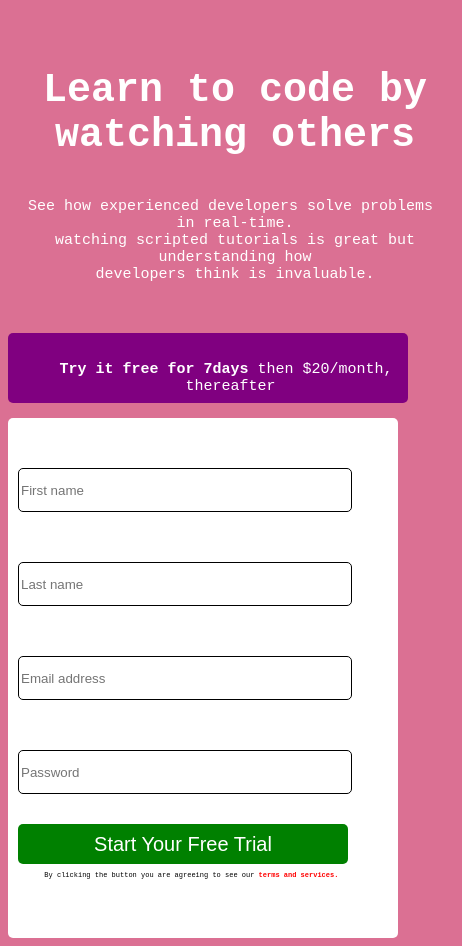
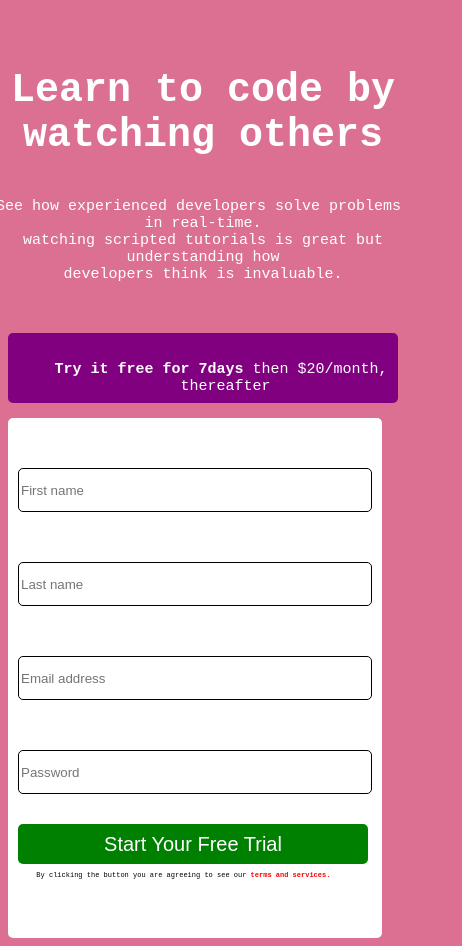
Before and after one commit to Adexzybee/Registration, a plain HTML site: page index.html in a window 390 px wide. Shown: the whole page, 462 px wide, since content can reach past the window. Drawn offline with Linux system fonts and the light colour scheme.

Commit message:
first commit

```diff
--- a/mystyle.css
+++ b/mystyle.css
@@ -73,7 +73,10 @@ input{
        background-color: palevioletred;
        display: flex;
        flex-direction: column;
-       align-items: flex-start;
+       align-items:center;
+       align-content:center;
+       height:100%;
+       width: 100%;
    }
 #text1 {
    width: fit-content;
@@ -86,12 +89,11 @@ color: white;
 #head1{
    font-size: 15px;
    height: 50px;
-   width: 400px;
+   width: 390px;
    background-color: purple;
    text-align: center;
    color: white;
    align-content: center;
-   margin-left:auto;
    padding-top: 20px;
    border-radius: 5px;
   }
@@ -104,7 +106,7 @@ display: flex;
 flex-direction: column;
 background-color: white;
 height: 500px;
-width: 370px;
+width:fit-content;
 border-radius: 5px;
 padding: 10px;
 padding-left: 10px;
@@ -117,7 +119,7 @@ input{
            border-radius: 5px;
         margin-bottom: 30px;
         height: 40px;
-        width: 300px;
+        width: 320px;
         margin-top:20px;
        padding-right: 30px;
            }
@@ -125,7 +127,7 @@ input{
                background-color: green;
                border-radius: 5px;
                height: 40px;
-               width: 330px;
+               width: 350px;
                color: white;
                border:0px;
                font-size: 20px;
```
